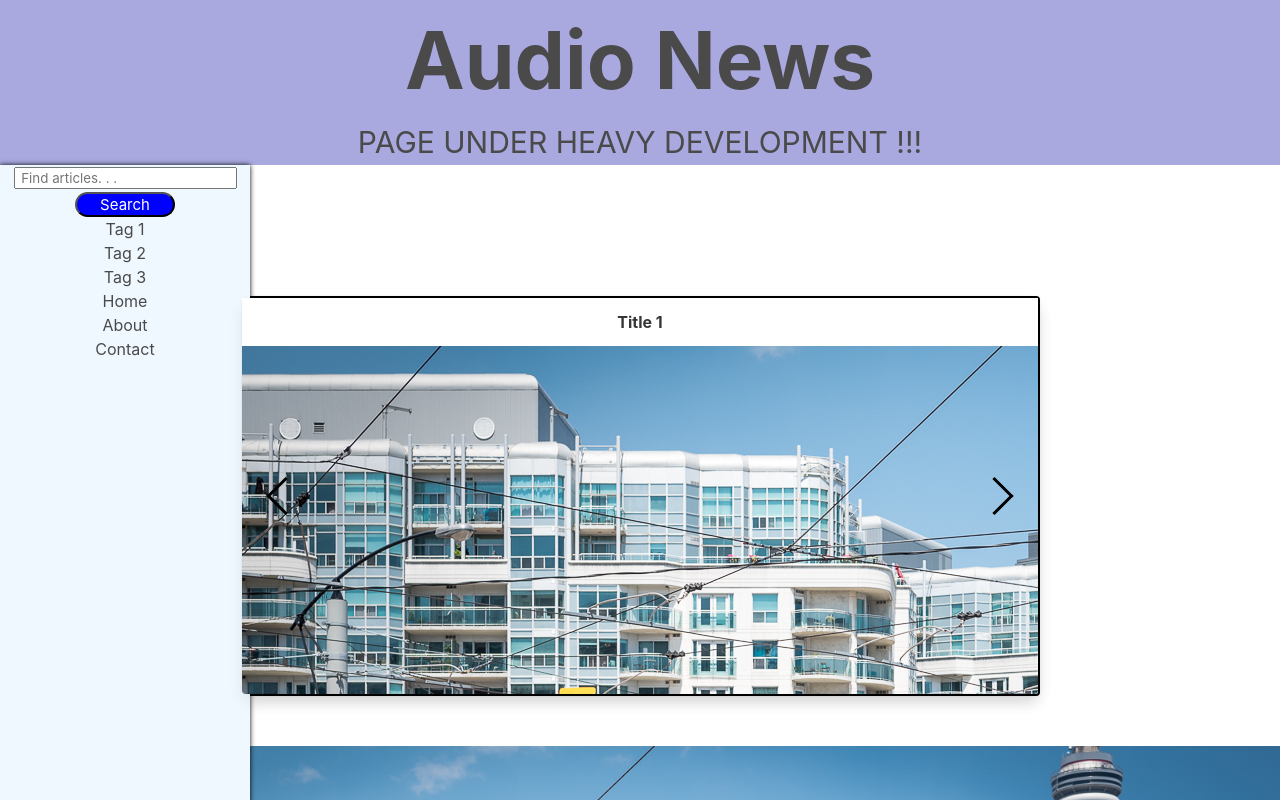
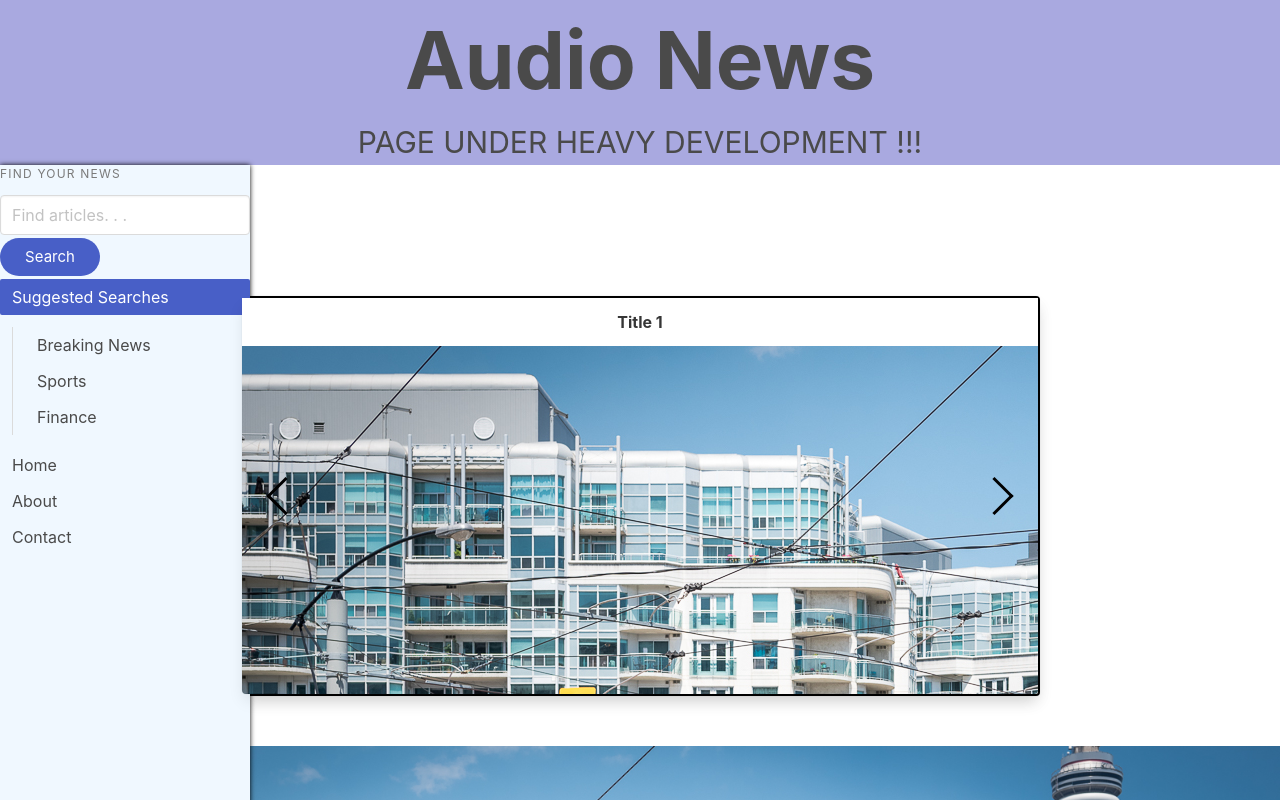
Before and after one commit to audio-news/audio-news, a plain HTML site: page index.html in a window 1280 px wide. Shown: the top 800 px of the page. Drawn offline with nearby package versions, Linux system fonts and the light colour scheme.

Commit message:
Styled sidebar as bulma menu

```diff
--- a/assets/css/style.css
+++ b/assets/css/style.css
@@ -30,7 +30,7 @@ body {
   box-shadow: 0 0 5px black;
   position: absolute;
   left: 0px;
-  text-align: center;
+  /* text-align: center; */
   z-index: 1;
   right: 50px;
 }
@@ -52,8 +52,13 @@ body {
   border-radius: 20px;
   width: 100px;
   margin-top: 3px;
+  margin-bottom: 3px;
   color: white;
-  background-color: blue;
+  /* background-color: blue; */
+}
+
+.searchBox {
+  margin: auto;
 }
 
 /*Carousel*/
@@ -82,7 +87,7 @@ h4 {
   bottom: 0;
   left: 0;
   right: 0;
-  /* padding: 25px 50px; */
+  /* padding: 25px 25px; */
   opacity: 0;
   transition: all 0.5s ease-in-out;
 }
--- a/index.html
+++ b/index.html
@@ -23,22 +23,30 @@
       </p>
     </nav>
 
-    <div class="sideBar">
+    <!-- Added Bulma to style sidebar as menu -->
+    <aside class="menu sideBar">
+      <p class="menu-label">Find your news</p>
+      <!-- Search Box-->
       <div class="searchBox">
-        <input type="text" placeholder=" Find articles. . ." />
-        <button class="search-button">Search</button>
+        <input class="input" type="text" placeholder="Find articles. . ." />
+        <button class="button search-button is-link">Search</button>
       </div>
-      <ol class="newsTags">
-        <li class="tag1">Tag 1</li>
-        <li class="tag2">Tag 2</li>
-        <li class="tag3">Tag 3</li>
+
+      <ol class="menu-list">
+        <li>
+          <!-- activate on click -->
+          <a class="is-active">Suggested Searches</a>
+          <ul>
+            <li><a>Breaking News</a></li>
+            <li><a>Sports</a></li>
+            <li><a>Finance</a></li>
+          </ul>
+        </li>
+        <li><a class="active">Home</a></li>
+        <li><a href="#about">About</a></li>
+        <li><a href="#contact">Contact</a></li>
       </ol>
-      <ol class="sideList">
-        <li class="active" href="#home">Home</li>
-        <li href="#about">About</li>
-        <li href="#contact">Contact</li>
-      </ol>
-    </div>
+    </aside>
 
     <main>
       <!-- change carousel items to cards -->
```
